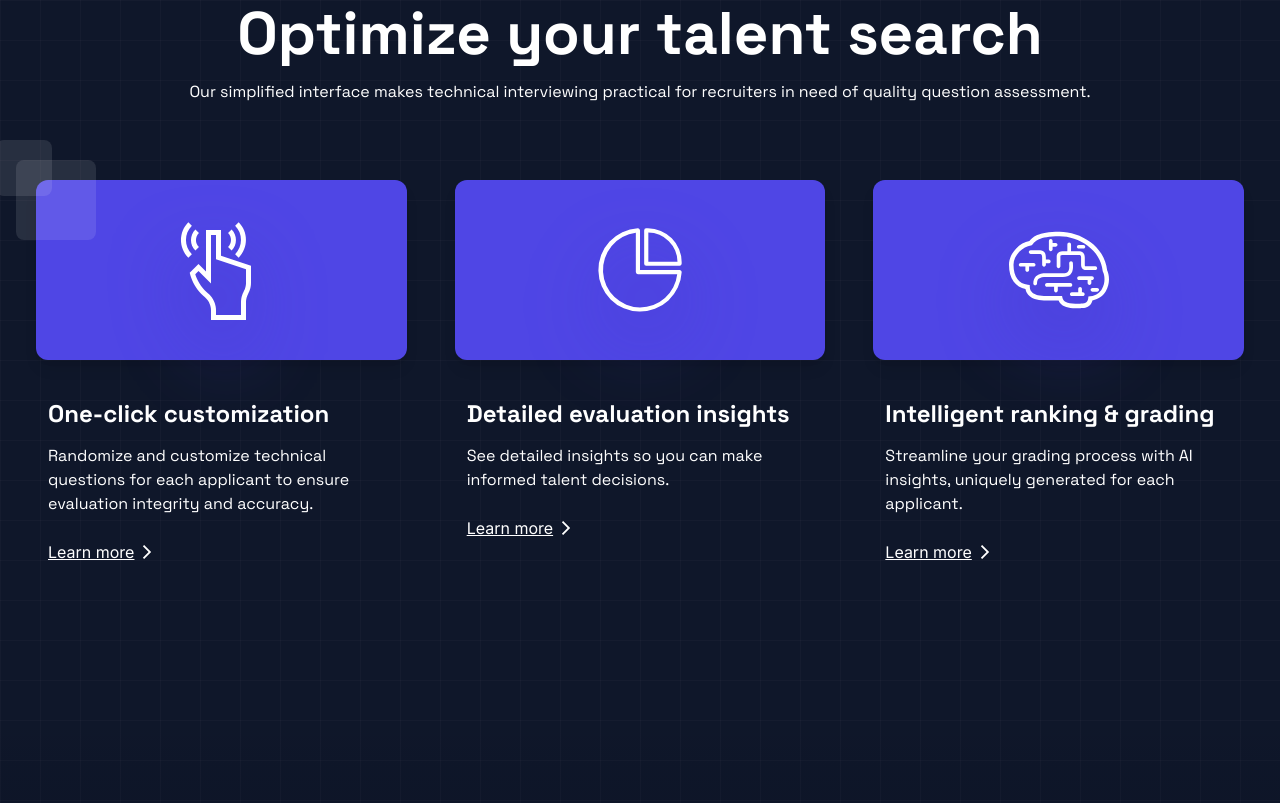
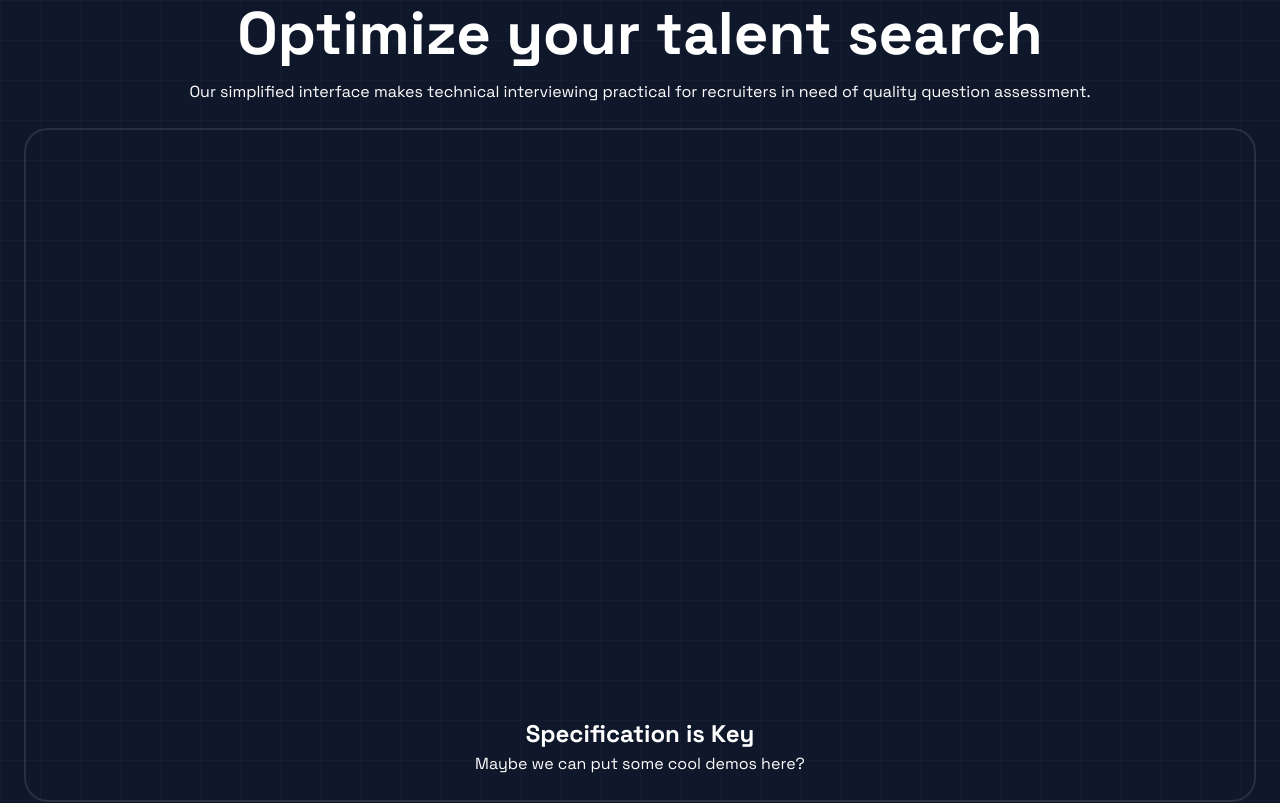
Before and after one commit to davidnoq/skillbit, a Next.js app: page / in a window 1280 px wide. Shown: the part 1120-1923 px from the top of the page. Built offline with nearby package versions, Linux system fonts and the light colour scheme.

Commit message:
Changes to homepage

```diff
--- a/components/about/about.tsx
+++ b/components/about/about.tsx
@@ -33,6 +33,25 @@ const About = () => {
           Our simplified interface makes technical interviewing practical for
           recruiters in need of quality question assessment.
         </p>
+        <div className="mt-6 flex flex-col lg:flex-row items-center justify-center gap-28">
+          <div className="border-2 border-white/[.10] rounded-3xl relative group p-6">
+            <div className="hover:font-bold duration-100 rounded-xl flex justify-left gap-6">
+              <div className="transition ease-out duration-100 delay-100 opacity-0 group-hover:opacity-100 ">
+                <Image src={Card1} alt="" />
+              </div>
+              <div className="transition ease-out duration-200 delay-150 opacity-0 group-hover:opacity-100">
+                <Image src={Card1} alt="" />
+              </div>
+              <div className="transition ease-out duration-300 delay-200 opacity-0 group-hover:opacity-100">
+                <Image src={Card1} alt="" />
+              </div>
+            </div>
+            <div className="mt-6">
+              <h1> Specification is Key</h1>
+              <p>Maybe we can put some cool demos here?</p>
+            </div>
+          </div>
+        </div>
         <div className="flex flex-col lg:flex-row justify-center gap-6 mt-16">
           <motion.div
             className="rounded-2xl relative text-left flex flex-col gap-6 flex-1 p-3"
```
